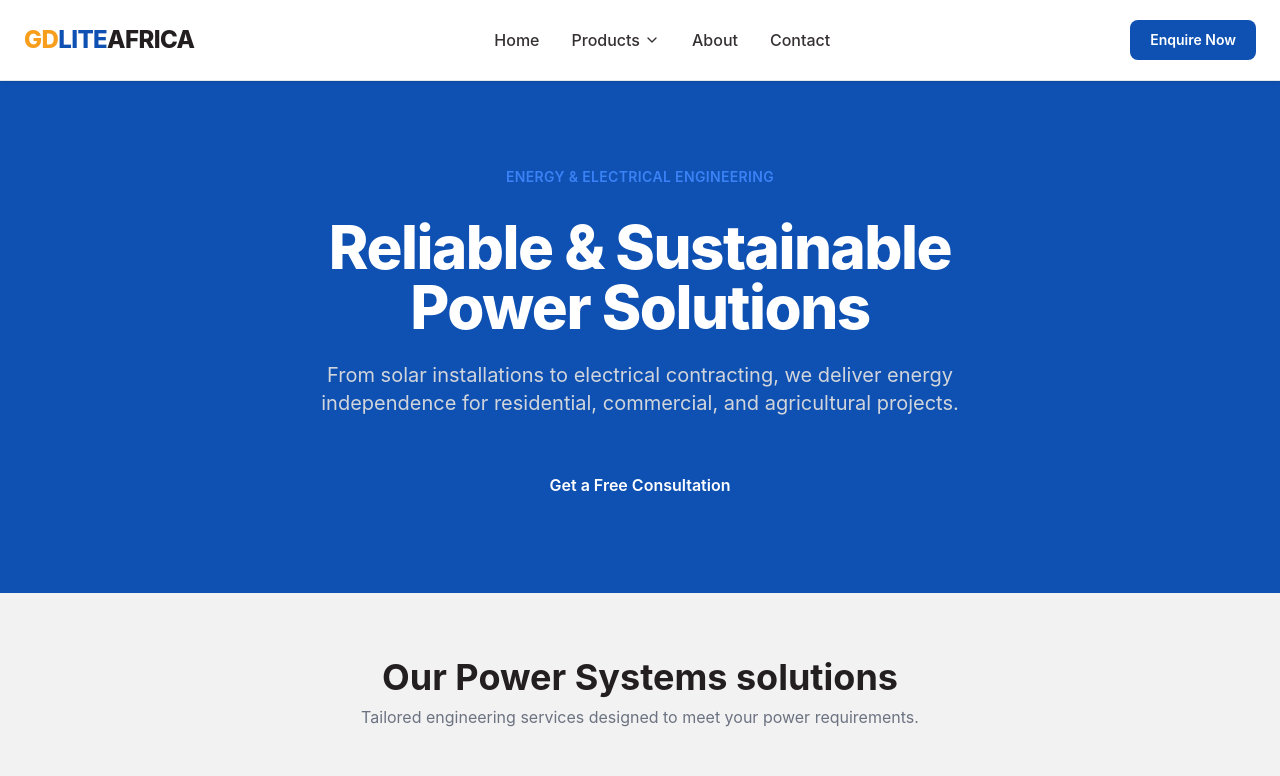
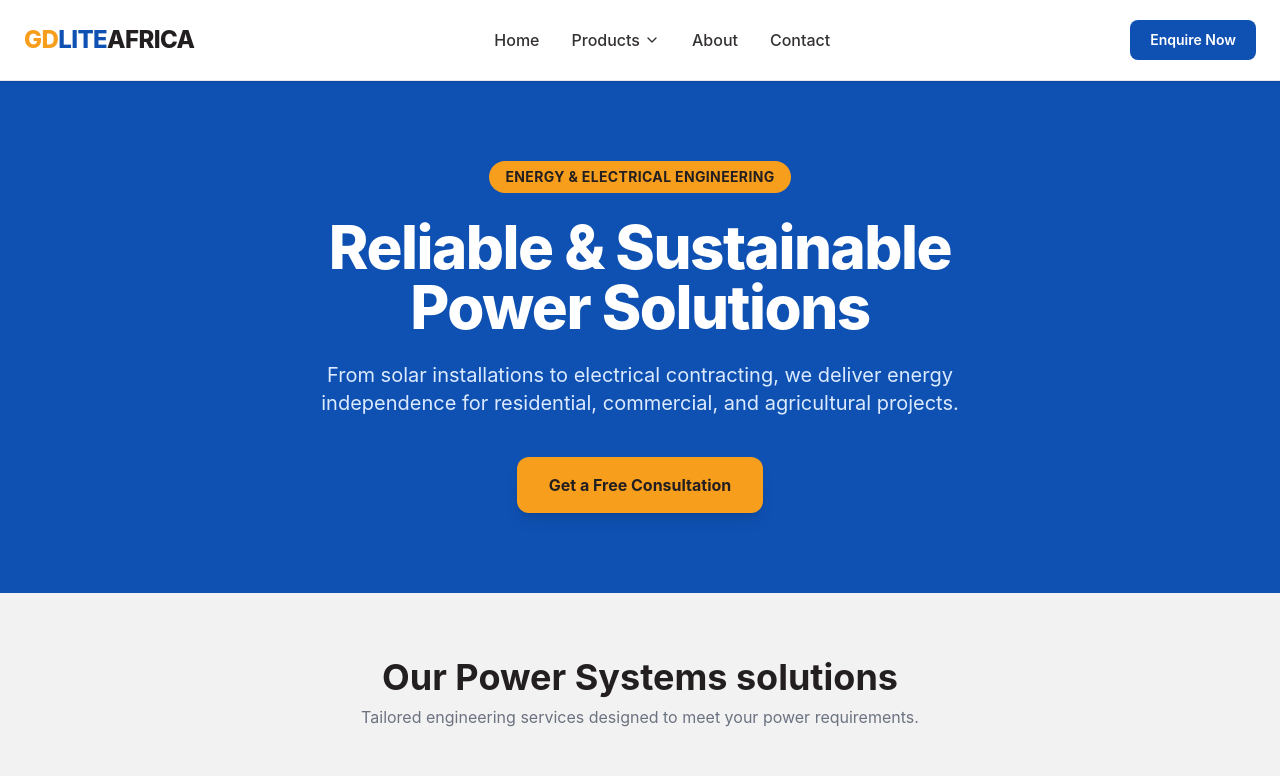
Before and after one commit to edkariuki/GDLite, a React (Vite) app in the folder GDLite/: page /power-systems in a window 1280 px wide. Shown: the top 776 px of the page. Built offline with nearby package versions, Linux system fonts and the light colour scheme; grey boxes are pictures that could not be loaded.

Commit message:
update badges for all solutions

```diff
--- a/GDLite/src/pages/solutions/network_systems.jsx
+++ b/GDLite/src/pages/solutions/network_systems.jsx
@@ -95,17 +95,25 @@ export default function NetworkSystems() {
         <div className="bg-surface-light text-content-primary font-sans min-h-screen">
             <section className="bg-surface-hero text-white py-20 px-6 sm:px-12 text-center relative overflow-hidden">
                 <div className="max-w-4xl mx-auto space-y-6">
-                    <span className="inline-block px-4 py-1.5 rounded-full bg-blue-accent/20 text-blue-accent-light text-sm font-semibold tracking-wide uppercase">
+                    {/* Badge: Uses brand-accent background with content-primary text for crisp contrast */}
+                    <span className="inline-block px-4 py-1.5 rounded-full bg-[var(--color-brand-accent)] text-[var(--color-content-primary)] text-sm font-bold tracking-wide uppercase">
                         Network Systems
                     </span>
+
                     <h1 className="text-4xl sm:text-6xl font-extrabold tracking-tight">
                         Scalable and reliable <br className="hidden sm:inline" /> Network Solutions
                     </h1>
-                    <p className="text-lg sm:text-xl text-content-muted max-w-2xl mx-auto">
+
+                    <p className="text-lg sm:text-xl text-blue-100 max-w-2xl mx-auto">
                         We provide comprehensive network solutions, from internet provisioning to advanced cable structuring and fiber splicing. Our services ensure seamless connectivity, efficient data flow, and secure access for homes and businesses.
                     </p>
+
                     <div className="pt-4">
-                        <a href="#contact" className="inline-flex items-center justify-center px-8 py-4 text-base font-semibold text-white bg-brand rounded-xl hover:bg-brand-hover transition">
+                        {/* Button: Uses brand-accent for background and content-primary for dark, high-visibility text */}
+                        <a
+                            href="#contact"
+                            className="inline-flex items-center justify-center px-8 py-4 text-base font-bold text-[var(--color-content-primary)] bg-[var(--color-brand-accent)] rounded-xl hover:opacity-90 transition shadow-lg"
+                        >
                             Get a Free Consultation
                         </a>
                     </div>
--- a/GDLite/src/pages/solutions/power_systems.jsx
+++ b/GDLite/src/pages/solutions/power_systems.jsx
@@ -102,17 +102,23 @@ export default function PowerSystems() {
         <div className="bg-surface-light text-content-primary font-sans min-h-screen">
             <section className="bg-surface-hero text-white py-20 px-6 sm:px-12 text-center relative overflow-hidden">
                 <div className="max-w-4xl mx-auto space-y-6">
-                    <span className="inline-block px-4 py-1.5 rounded-full bg-blue-accent/20 text-blue-accent-light text-sm font-semibold tracking-wide uppercase">
+                    <span className="inline-block px-4 py-1.5 rounded-full bg-[var(--color-brand-accent)] text-[var(--color-content-primary)] text-sm font-bold tracking-wide uppercase">
                         Energy & Electrical Engineering
                     </span>
+
                     <h1 className="text-4xl sm:text-6xl font-extrabold tracking-tight">
                         Reliable & Sustainable <br className="hidden sm:inline" /> Power Solutions
                     </h1>
-                    <p className="text-lg sm:text-xl text-content-muted max-w-2xl mx-auto">
+
+                    <p className="text-lg sm:text-xl text-blue-100 max-w-2xl mx-auto">
                         From solar installations to electrical contracting, we deliver energy independence for residential, commercial, and agricultural projects.
                     </p>
+
                     <div className="pt-4">
-                        <a href="#contact" className="inline-flex items-center justify-center px-8 py-4 text-base font-semibold text-white bg-brand rounded-xl hover:bg-brand-hover transition">
+                        <a
+                            href="#contact"
+                            className="inline-flex items-center justify-center px-8 py-4 text-base font-bold text-[var(--color-content-primary)] bg-[var(--color-brand-accent)] rounded-xl hover:opacity-90 transition shadow-lg"
+                        >
                             Get a Free Consultation
                         </a>
                     </div>
--- a/GDLite/src/pages/solutions/security_systems.jsx
+++ b/GDLite/src/pages/solutions/security_systems.jsx
@@ -102,17 +102,25 @@ export default function SecuritySystems() {
         <div className="bg-surface-light text-content-primary font-sans min-h-screen">
             <section className="bg-surface-hero text-white py-20 px-6 sm:px-12 text-center relative overflow-hidden">
                 <div className="max-w-4xl mx-auto space-y-6">
-                    <span className="inline-block px-4 py-1.5 rounded-full bg-blue-accent/20 text-blue-accent-light text-sm font-semibold tracking-wide uppercase">
+                    {/* Badge: Uses brand-accent background with content-primary text for crisp contrast */}
+                    <span className="inline-block px-4 py-1.5 rounded-full bg-[var(--color-brand-accent)] text-[var(--color-content-primary)] text-sm font-bold tracking-wide uppercase">
                         Security Systems
                     </span>
+
                     <h1 className="text-4xl sm:text-6xl font-extrabold tracking-tight">
                         High integrity and reliable <br className="hidden sm:inline" /> Security Solutions
                     </h1>
-                    <p className="text-lg sm:text-xl text-content-muted max-w-2xl mx-auto">
+
+                    <p className="text-lg sm:text-xl text-blue-100 max-w-2xl mx-auto">
                         Security solutions for homes, businesses, and institutions. We delivers intelligent monitoring, automated alerts, and secured access, always in your control.
                     </p>
+
                     <div className="pt-4">
-                        <a href="#contact" className="inline-flex items-center justify-center px-8 py-4 text-base font-semibold text-white bg-brand rounded-xl hover:bg-brand-hover transition">
+                        {/* Button: Uses brand-accent for background and content-primary for dark, high-visibility text */}
+                        <a
+                            href="#contact"
+                            className="inline-flex items-center justify-center px-8 py-4 text-base font-bold text-[var(--color-content-primary)] bg-[var(--color-brand-accent)] rounded-xl hover:opacity-90 transition shadow-lg"
+                        >
                             Get a Free Consultation
                         </a>
                     </div>
```
